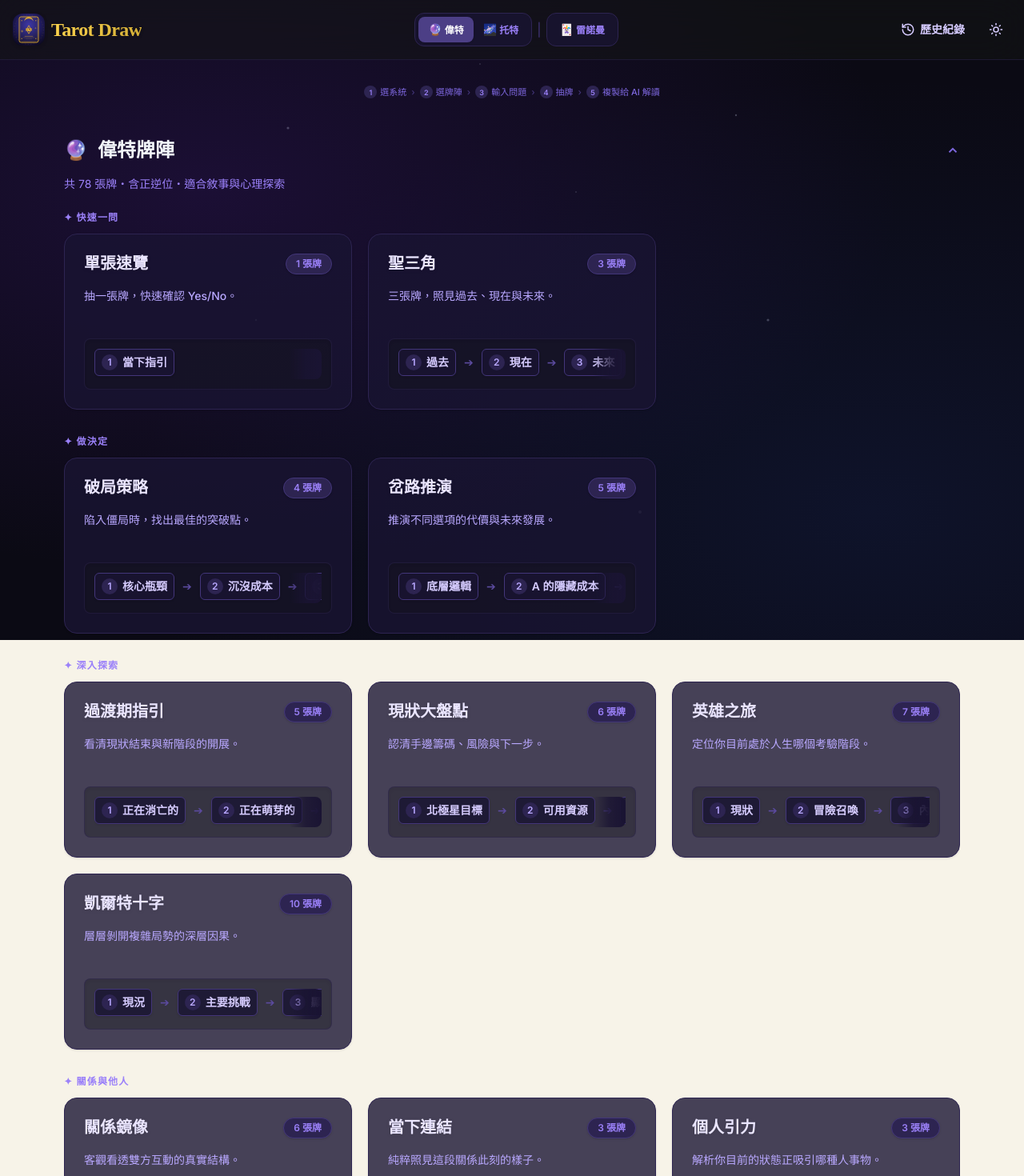
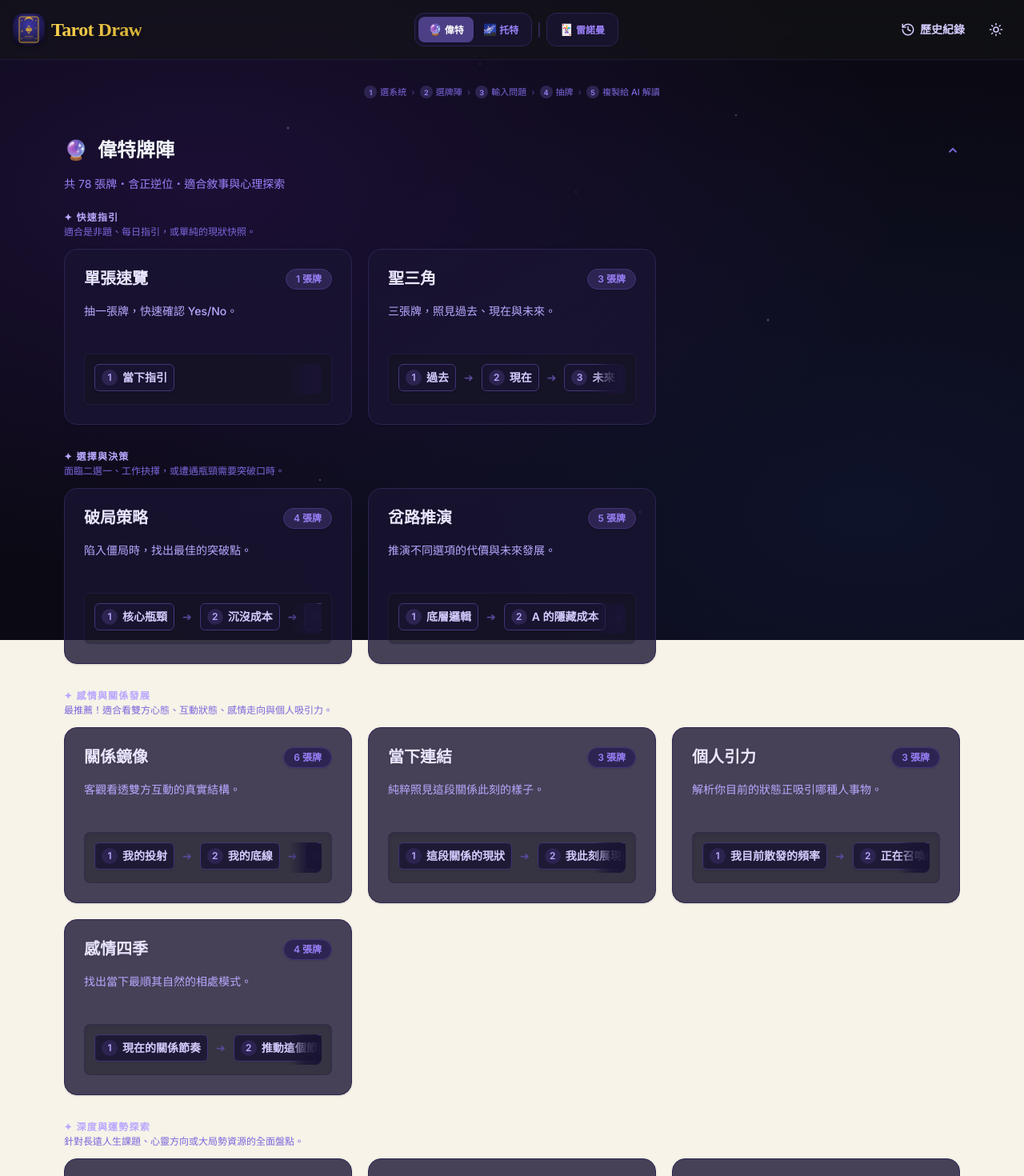
Before and after one commit to dodododora/Tarot-Draw, a React (Vite) app: page / in a window 1280 px wide. Shown: the top 1470 px of the page at 80% size. Built offline with nearby package versions, Linux system fonts and the light colour scheme.

Commit message:
feat: improve Tarot spread select UI with clear situational categories and guidance notes

```diff
--- a/src/App.tsx
+++ b/src/App.tsx
@@ -348,19 +348,19 @@ export default function App() {
     const spreads = masterPool.filter(s => allowedIds.includes(s.id));
     const cats = mode === 'waite'
       ? [
-        { label: '✦ 快速一問', ids: ['single', 'waite-triangle'] },
-        { label: '✦ 做決定', ids: ['breakthrough', 'choice'] },
-        { label: '✦ 深入探索', ids: ['celtic', 'cycle', 'hero', 'resource'] },
-        { label: '✦ 關係與他人', ids: ['now-connect', 'attraction', 'rel-seasons', 'mirror'] },
+        { label: '✦ 快速指引', desc: '適合是非題、每日指引，或單純的現狀快照。', ids: ['single', 'waite-triangle'] },
+        { label: '✦ 選擇與決策', desc: '面臨二選一、工作抉擇，或遭遇瓶頸需要突破口時。', ids: ['breakthrough', 'choice'] },
+        { label: '✦ 感情與關係發展', desc: '最推薦！適合看雙方心態、互動狀態、感情走向與個人吸引力。', ids: ['now-connect', 'attraction', 'rel-seasons', 'mirror'] },
+        { label: '✦ 深度與運勢探索', desc: '針對長遠人生課題、心靈方向或大局勢資源的全面盤點。', ids: ['celtic', 'cycle', 'hero', 'resource'] },
       ]
       : [
-        { label: '✦ 快速一問', ids: ['single', 'waite-triangle'] },
-        { label: '✦ 做決定', ids: ['breakthrough', 'choice'] },
-        { label: '✦ 深入探索', ids: ['johari', 'cycle', 'iceberg', 'resource'] },
-        { label: '✦ 關係與他人', ids: ['now-connect', 'energy-resonance', 'mirror-mirror', 'mirror'] },
+        { label: '✦ 快速指引', desc: '適合是非題、每日指引，或單純的現狀快照。', ids: ['single', 'waite-triangle'] },
+        { label: '✦ 選擇與決策', desc: '面臨二選一、工作抉擇，或遭遇瓶頸需要突破口時。', ids: ['breakthrough', 'choice'] },
+        { label: '✦ 感情與關係發展', desc: '最推薦！適合看雙方心態、無形影響、內在投射與關係主軸。', ids: ['now-connect', 'energy-resonance', 'mirror-mirror', 'mirror'] },
+        { label: '✦ 深度與運勢探索', desc: '針對長遠人生課題、自我盲點、心理防衛或元素平衡的盤點。', ids: ['johari', 'cycle', 'iceberg', 'resource', 'elements'] },
       ];
     return cats
-      .map(({ label, ids }) => ({ label, catSpreads: spreads.filter(s => ids.includes(s.id)) }))
+      .map(({ label, desc, ids }) => ({ label, desc, catSpreads: spreads.filter(s => ids.includes(s.id)) }))
       .filter(c => c.catSpreads.length > 0);
   }, [mode]);
 
@@ -1259,9 +1259,12 @@ ${sigNote}
                           : '共 78 張牌・無逆位・著重能量狀態與深層解析'}
                       </p>
                       <div className="space-y-8">
-                        {categorizedSpreads.map(({ label, catSpreads }) => (
-                          <div key={label}>
-                            <p className="text-xs font-bold text-stone-500 dark:text-mystic-400 uppercase tracking-widest mb-3">{label}</p>
+                        {categorizedSpreads.map(({ label, desc, catSpreads }) => (
+                          <div key={label} className="space-y-3.5">
+                            <div>
+                              <p className="text-xs font-bold text-stone-600 dark:text-mystic-300 uppercase tracking-widest mb-0.5">{label}</p>
+                              <p className="text-[11px] sm:text-xs text-slate-400 dark:text-mystic-500 font-medium leading-tight">{desc}</p>
+                            </div>
                             <div className="grid grid-cols-2 md:grid-cols-3 gap-3 sm:gap-5">
                               {catSpreads.map(spread => (
                                 <SpreadCard
```
